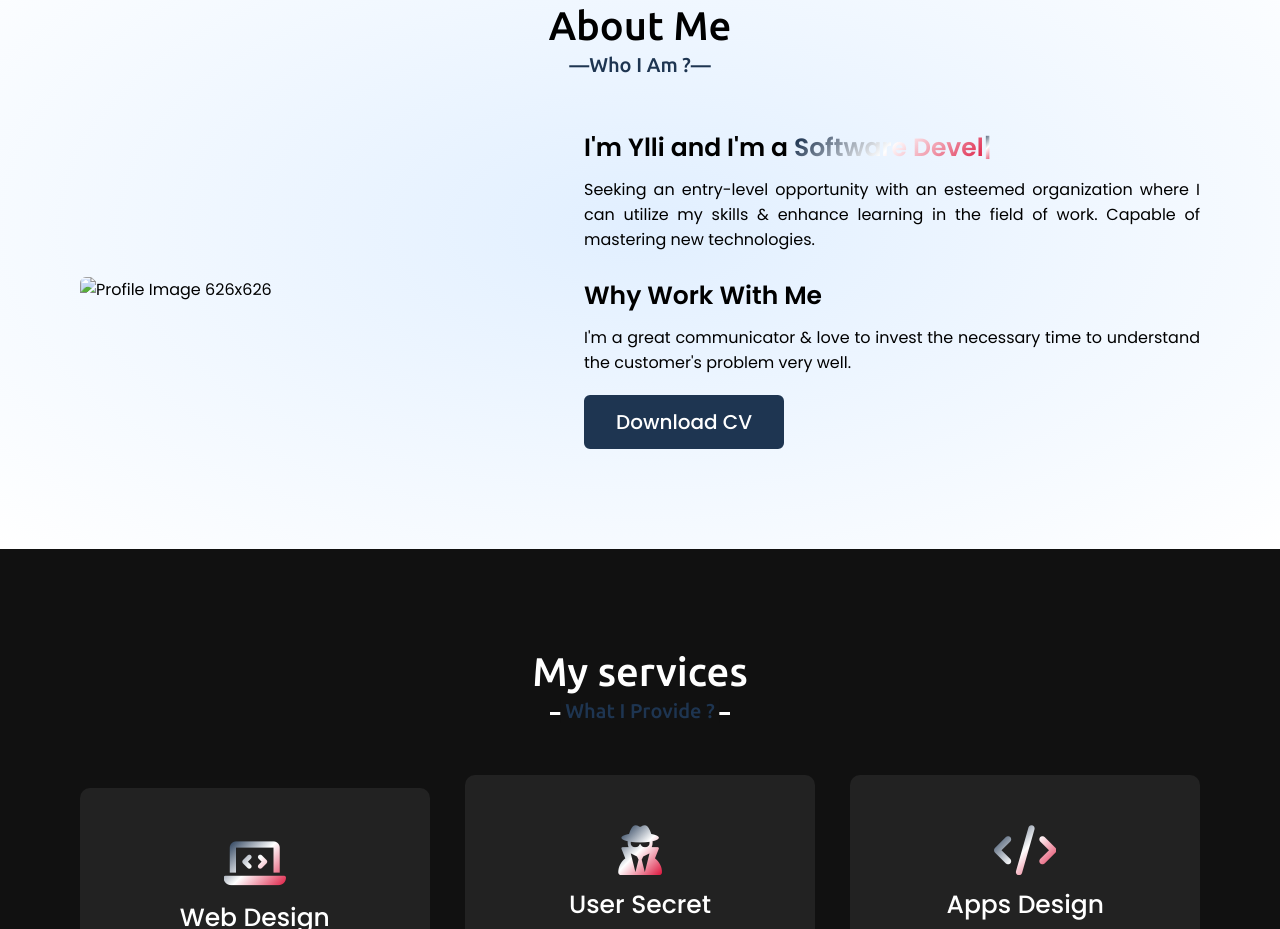
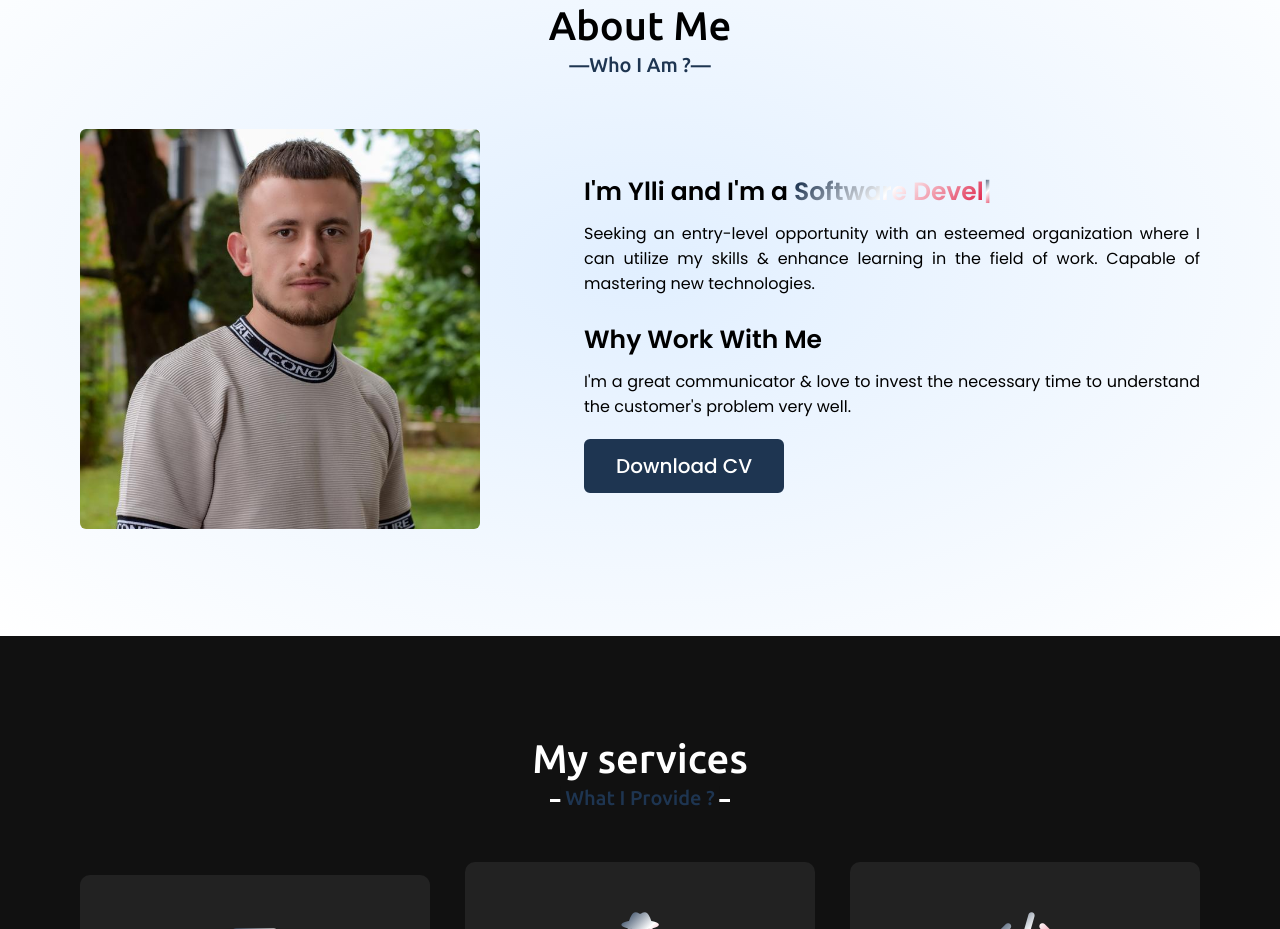
Before and after one commit to ylli-bajrami/ylli-bajrami.github.io, a plain HTML site: page index.html in a window 1280 px wide. Shown: the part 897-1826 px from the top of the page. Drawn offline with nearby package versions, Linux system fonts and the light colour scheme.

Commit message:
Update img

```diff
--- a/index.html
+++ b/index.html
@@ -53,7 +53,7 @@
             <h2 class="title">About Me</h2>
             <div class="about-content">
                 <div class="column left">
-                    <img src="/images/img.jpg" alt="Profile Image 626x626">
+                    <img src="/image1.jpeg" alt="Profile Image 626x626">
                 </div>
                 <div class="column right">
                     <div class="text">I'm Ylli and I'm a <span class="typing-2"></span></div>
```
